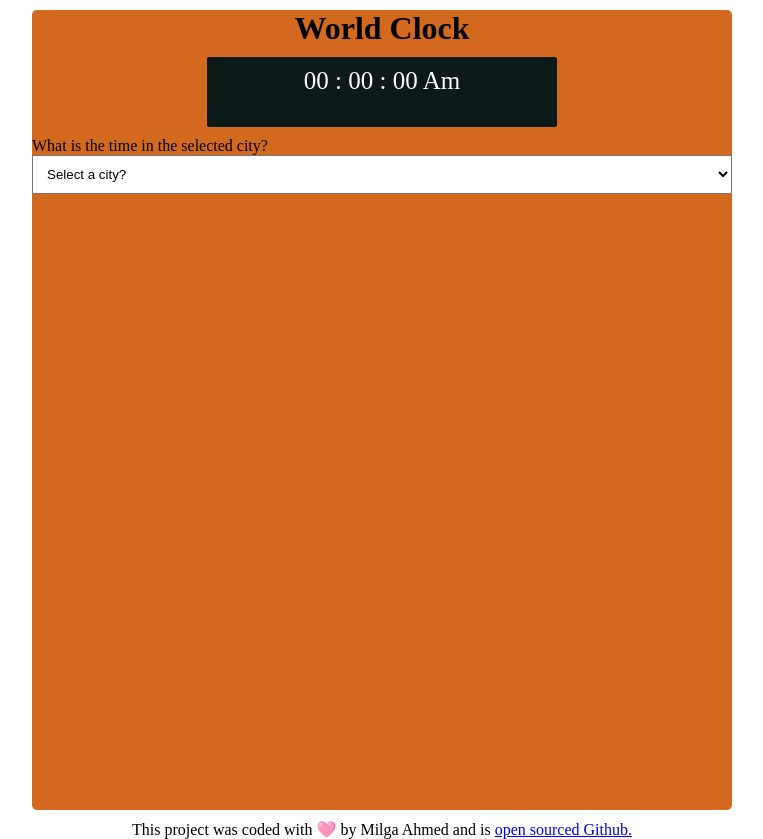
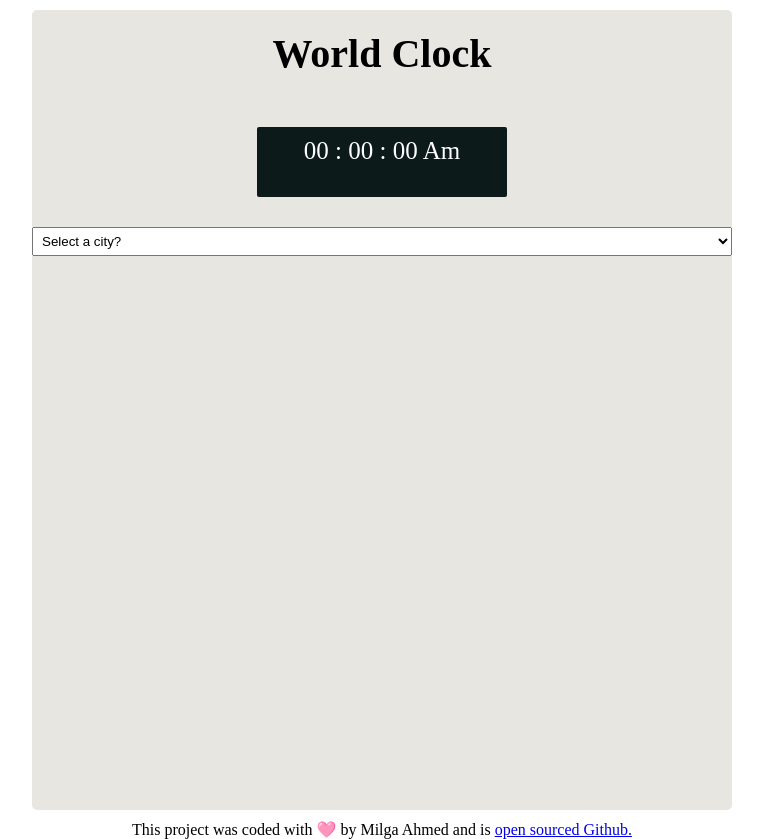
Before and after one commit to ZaamiAhmed/World-clock, a plain HTML site: page index.html in a window 1280 px wide. Shown: the whole page, without its empty margins (258-1021 px from the left). Drawn offline with Linux system fonts and the light colour scheme.

Commit message:
updated css

```diff
--- a/Css/styles.css
+++ b/Css/styles.css
@@ -7,12 +7,15 @@ box-sizing: border-box;
 
 h1{
     text-align: center;
+    font-size: 40px;
+    padding: 20px;
+    font-family: 'Times New Roman', Times, serif;
 }
 footer{
     text-align: center;
 }
 .bodyelement{
-    background-color: chocolate;
+    background-color: rgba(226, 224, 217, 0.8);
  max-width: 700px;
     margin: 10px auto;
     height: 100vh;
@@ -20,9 +23,9 @@ footer{
 }
 
 .watch{
-width: 350px;
+width: 250px;
 min-height: 70px;
-margin: 10px auto;
+margin: 30px auto;
 display: block;
 background-color: rgb(12, 26, 26);
 color:white;
@@ -35,6 +38,6 @@ border-radius: 2px;
 }
 select{
     width:100%;
-    padding: 10px;
+    padding: 5px;
     display: block;
 }
--- a/index.html
+++ b/index.html
@@ -17,7 +17,6 @@
       <span class="secons">00</span>
       <span class="sessions">Am</span>
     </div>
-      <label for="">What is the time in the selected city?</label>
 
     <select id="time-zones">
       <option value="">Select a city?</option>
```
